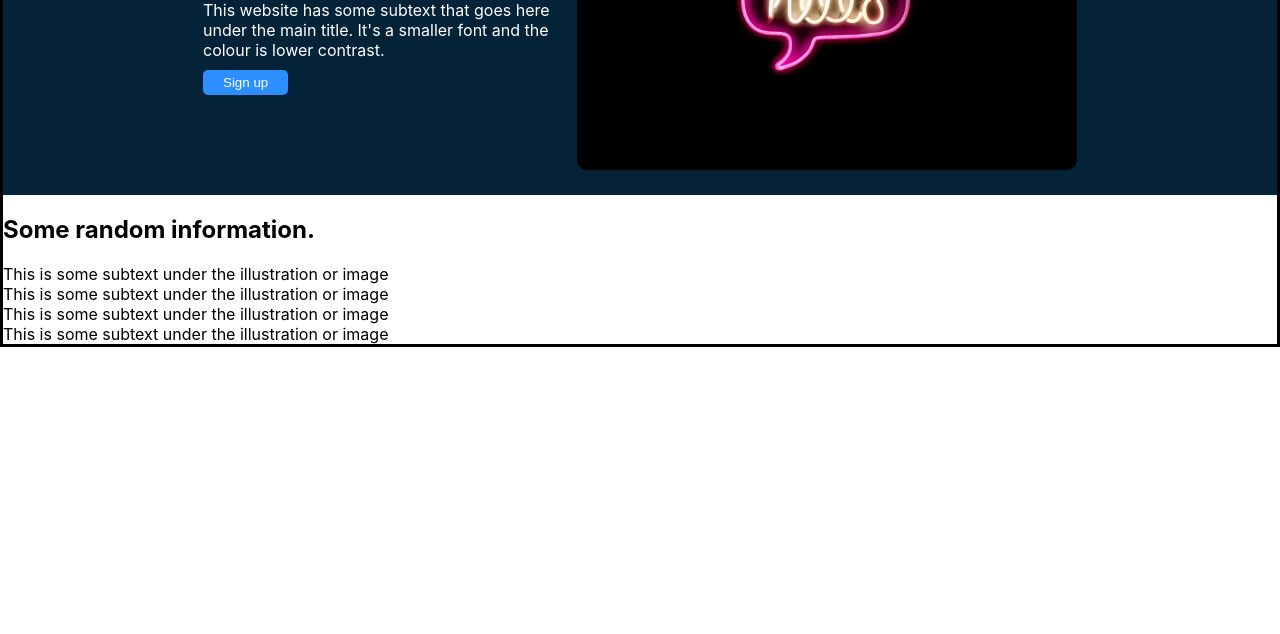
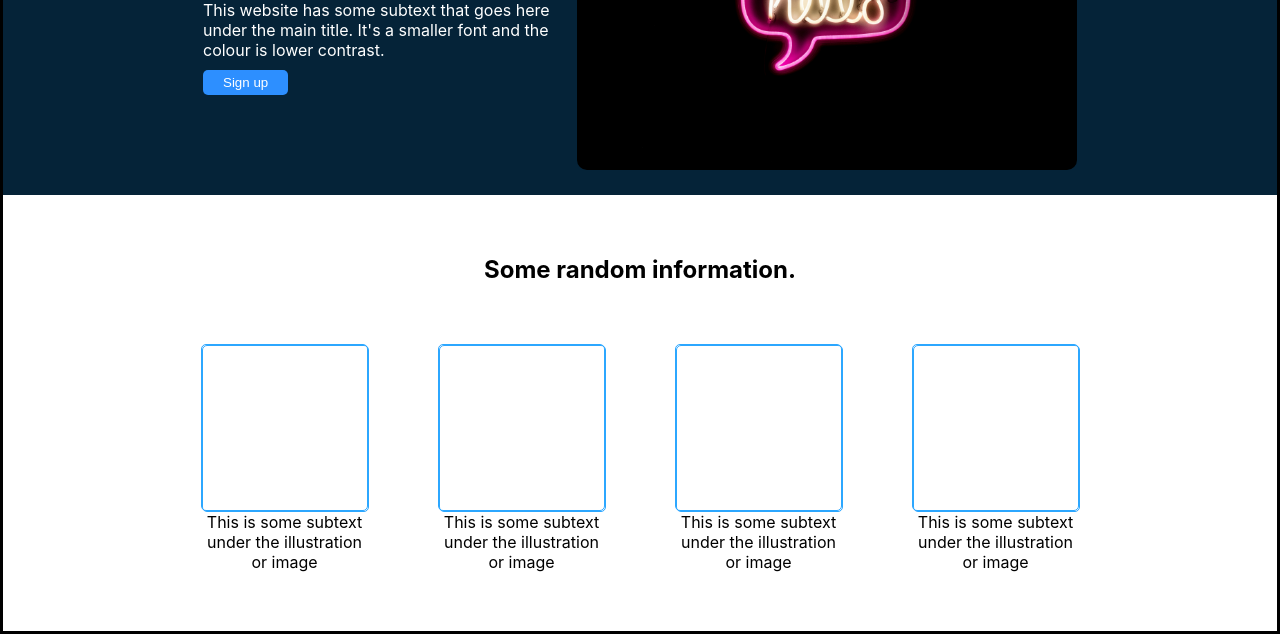
Before and after one commit to Shadw-007/Landing_page, a plain HTML site: page index.html in a window 1280 px wide. Shown: the part 277-911 px from the top of the page. Before the commit the page ends 800 px from the top, so only its background shows below. Drawn offline with Linux system fonts and the light colour scheme.

Commit message:
Second section complete

```diff
--- a/style.css
+++ b/style.css
@@ -42,6 +42,12 @@ img{
     border-radius: 10px;
 }
 
+h2{
+    text-align: center;
+    padding-top: 40px;
+    padding-bottom: 40px;
+}
+
 .content{
     padding-top: 100px;
     padding-bottom: 100px;
@@ -77,3 +83,22 @@ img{
     margin-top: 10px;
     padding: 5px 20px;;
 }
+
+
+.container{
+    display: flex;
+    align-items: center;
+    justify-content: center;
+    text-align: center;
+    margin-bottom: 40px;
+    padding-bottom: 80px;
+    gap: 70px
+
+}
+
+ .container div{
+    width: 165px;
+    height: 165px;
+    border: solid 1px #2ca7ff;
+    border-radius: 5px;
+}
```
